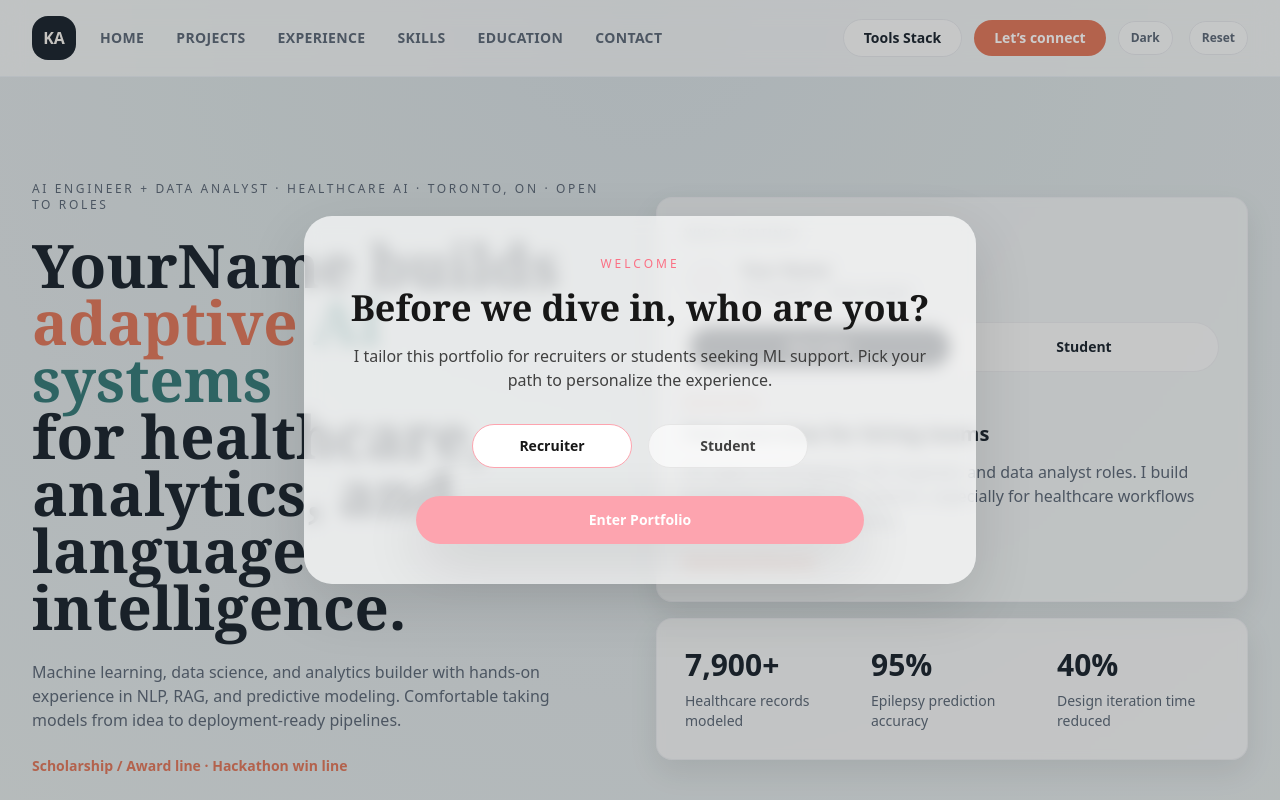
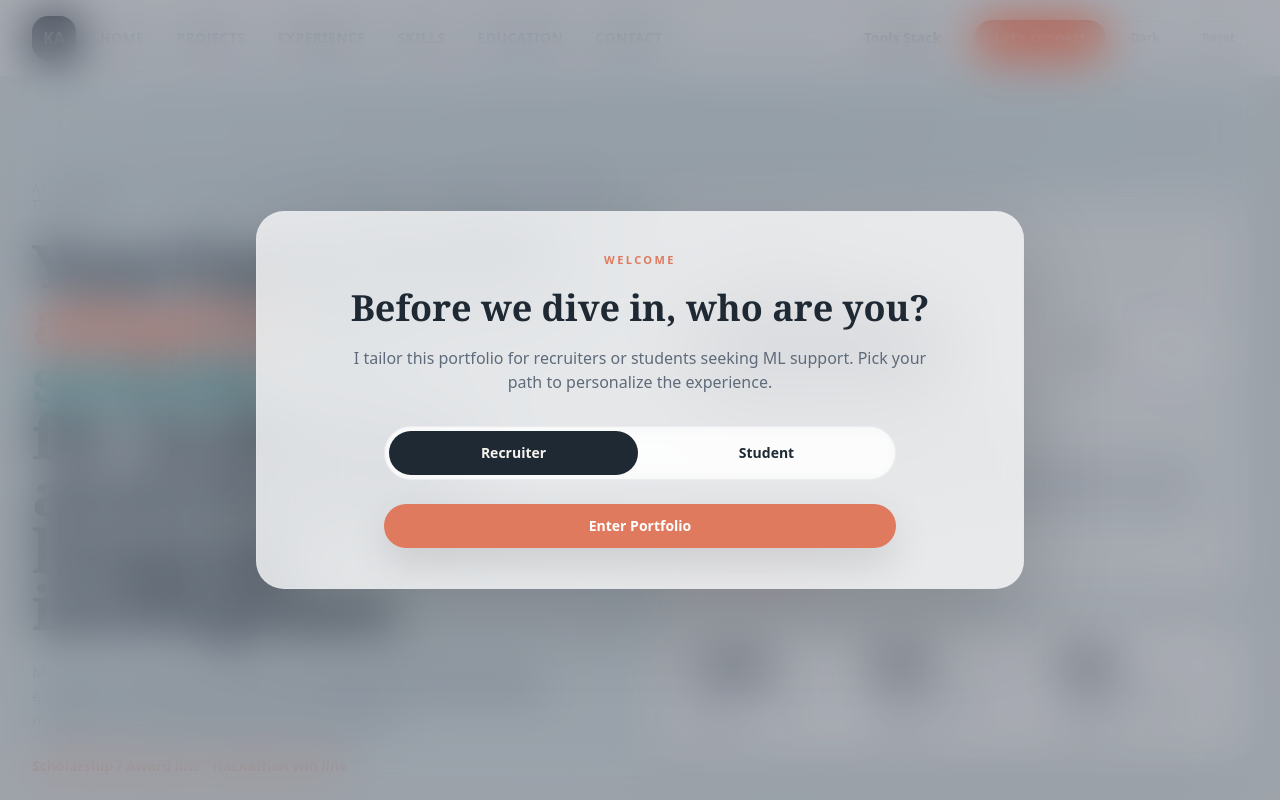
Before and after one commit to K2hmed/KhushnudAhmed.github.io, a React (Vite) app: page / in a window 1280 px wide. Shown: the top 800 px of the page. Built offline with nearby package versions, Linux system fonts and the light colour scheme.

Commit message:
Update Gate.jsx
Signed-off-by: Khushnud Ahmed <99266359+K2hmed@users.noreply.github.com>

```diff
--- a/src/components/Gate.jsx
+++ b/src/components/Gate.jsx
@@ -1,59 +1,86 @@
-import React, { useState } from "react";
+import React, { useEffect, useState } from "react";
 
 export default function Gate({ open, defaultChoice = "recruiter", onEnter }) {
   const [choice, setChoice] = useState(defaultChoice);
 
+  useEffect(() => {
+    setChoice(defaultChoice);
+  }, [defaultChoice]);
+
   if (!open) return null;
 
   return (
-    <div className="fixed inset-0 z-50 flex items-center justify-center bg-black/20 px-4">
-      <div className="w-full max-w-2xl rounded-[28px] bg-white/70 p-10 shadow-soft backdrop-blur">
-        <div className="text-center text-xs tracking-[0.25em] text-rose-400">
+    <div className="fixed inset-0 z-[60]">
+      {/* Strong blur backdrop */}
+      <div
+        className="absolute inset-0 bg-slate-950/30 backdrop-blur-xl backdrop-saturate-150"
+        onClick={() => onEnter(choice)}
+        aria-hidden="true"
+      />
+
+      {/* Modal */}
+      <div className="relative mx-auto flex min-h-screen max-w-[85rem] items-center justify-center px-6 py-10 lg:px-8">
+        <div className="w-full max-w-3xl rounded-[28px] border border-border/60 bg-surface/75 p-10 shadow-[0_30px_90px_rgba(0,0,0,0.18)] backdrop-blur-2xl">
+          <div className="text-center">
+            <div className="text-[11px] font-semibold tracking-[0.22em] text-accent">
               WELCOME
             </div>
 
-        <h1 className="mt-4 text-center font-display text-4xl font-semibold text-neutral-900">
+            <h1 className="mt-4 font-display text-4xl font-semibold leading-tight text-fg">
               Before we dive in, who are you?
             </h1>
 
-        <p className="mx-auto mt-4 max-w-xl text-center text-neutral-700">
-          I tailor this portfolio for recruiters or students seeking ML support.
-          Pick your path to personalize the experience.
+            <p className="mx-auto mt-4 max-w-xl text-muted">
+              I tailor this portfolio for recruiters or students seeking ML support. Pick
+              your path to personalize the experience.
             </p>
+          </div>
 
-        <div className="mt-8 flex items-center justify-center gap-4">
+          {/* Segmented choice */}
+          <div className="mx-auto mt-8 max-w-lg rounded-full border border-border/70 bg-surface/55 p-1 backdrop-blur">
+            <div className="grid grid-cols-2 gap-1">
               <button
+                type="button"
                 onClick={() => setChoice("recruiter")}
                 className={[
-              "h-11 w-40 rounded-full border text-sm font-semibold",
+                  "h-11 rounded-full text-sm font-semibold transition-colors",
                   choice === "recruiter"
-                ? "border-rose-300 bg-white text-neutral-900"
-                : "border-neutral-200 bg-white/60 text-neutral-700 hover:bg-white",
+                    ? "bg-fg text-bg"
+                    : "text-fg hover:bg-surface/70",
+                  "focus:outline-none focus-visible:ring-2 focus-visible:ring-ring focus-visible:ring-offset-2 focus-visible:ring-offset-bg",
                 ].join(" ")}
               >
                 Recruiter
               </button>
 
               <button
+                type="button"
                 onClick={() => setChoice("student")}
                 className={[
-              "h-11 w-40 rounded-full border text-sm font-semibold",
+                  "h-11 rounded-full text-sm font-semibold transition-colors",
                   choice === "student"
-                ? "border-rose-300 bg-white text-neutral-900"
-                : "border-neutral-200 bg-white/60 text-neutral-700 hover:bg-white",
+                    ? "bg-fg text-bg"
+                    : "text-fg hover:bg-surface/70",
+                  "focus:outline-none focus-visible:ring-2 focus-visible:ring-ring focus-visible:ring-offset-2 focus-visible:ring-offset-bg",
                 ].join(" ")}
               >
                 Student
               </button>
             </div>
+          </div>
 
+          {/* CTA */}
+          <div className="mt-6 flex justify-center">
             <button
+              type="button"
               onClick={() => onEnter(choice)}
-          className="mx-auto mt-7 block h-12 w-full max-w-md rounded-full bg-rose-300 text-sm font-semibold text-white shadow-soft hover:bg-rose-400"
+              className="w-full max-w-lg rounded-full bg-accent px-6 py-3 text-sm font-semibold text-white shadow-[0_16px_40px_rgba(0,0,0,0.12)] hover:brightness-95 active:brightness-90 focus:outline-none focus-visible:ring-2 focus-visible:ring-ring focus-visible:ring-offset-2 focus-visible:ring-offset-bg"
             >
               Enter Portfolio
             </button>
           </div>
         </div>
+      </div>
+    </div>
   );
 }
```
Lines whose indentation alone changed are shown as unchanged.
